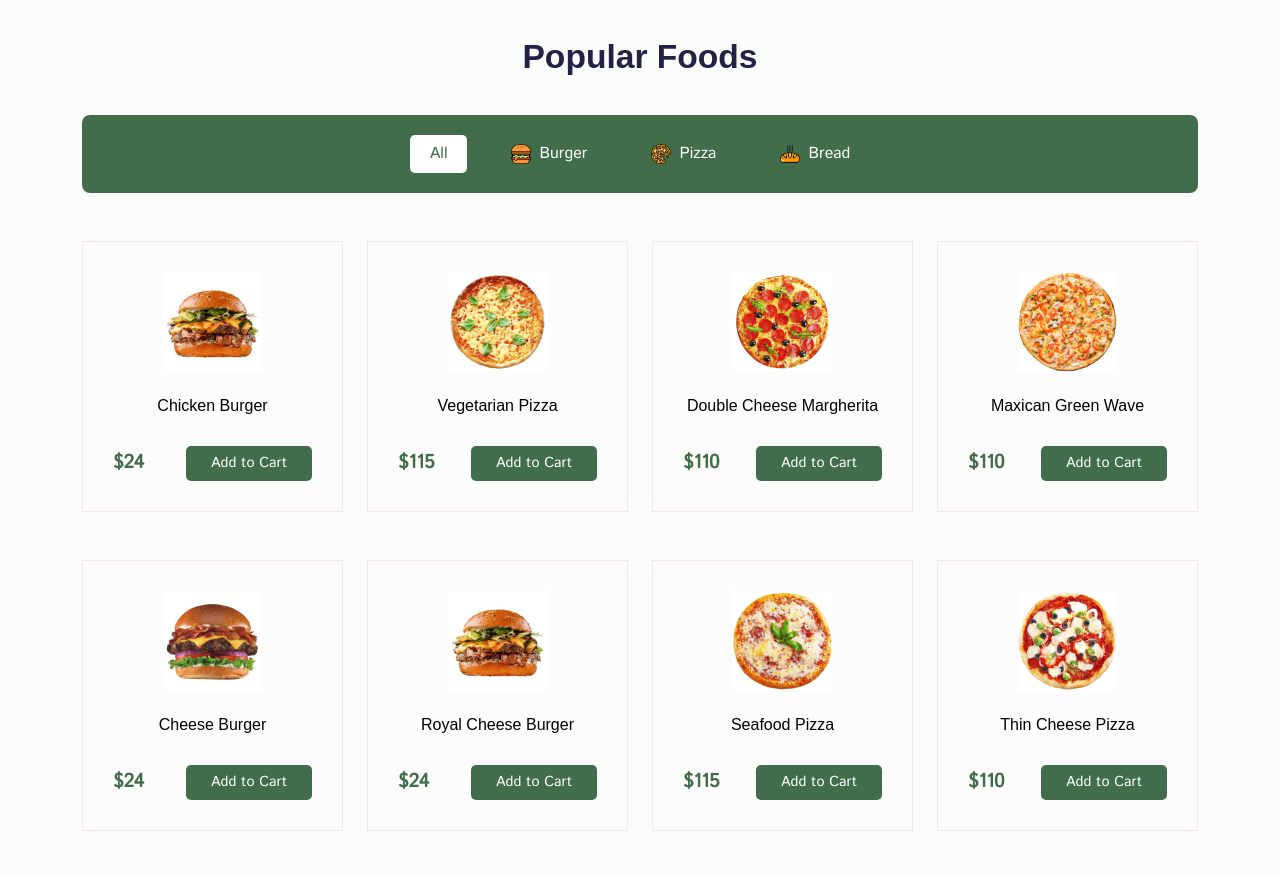
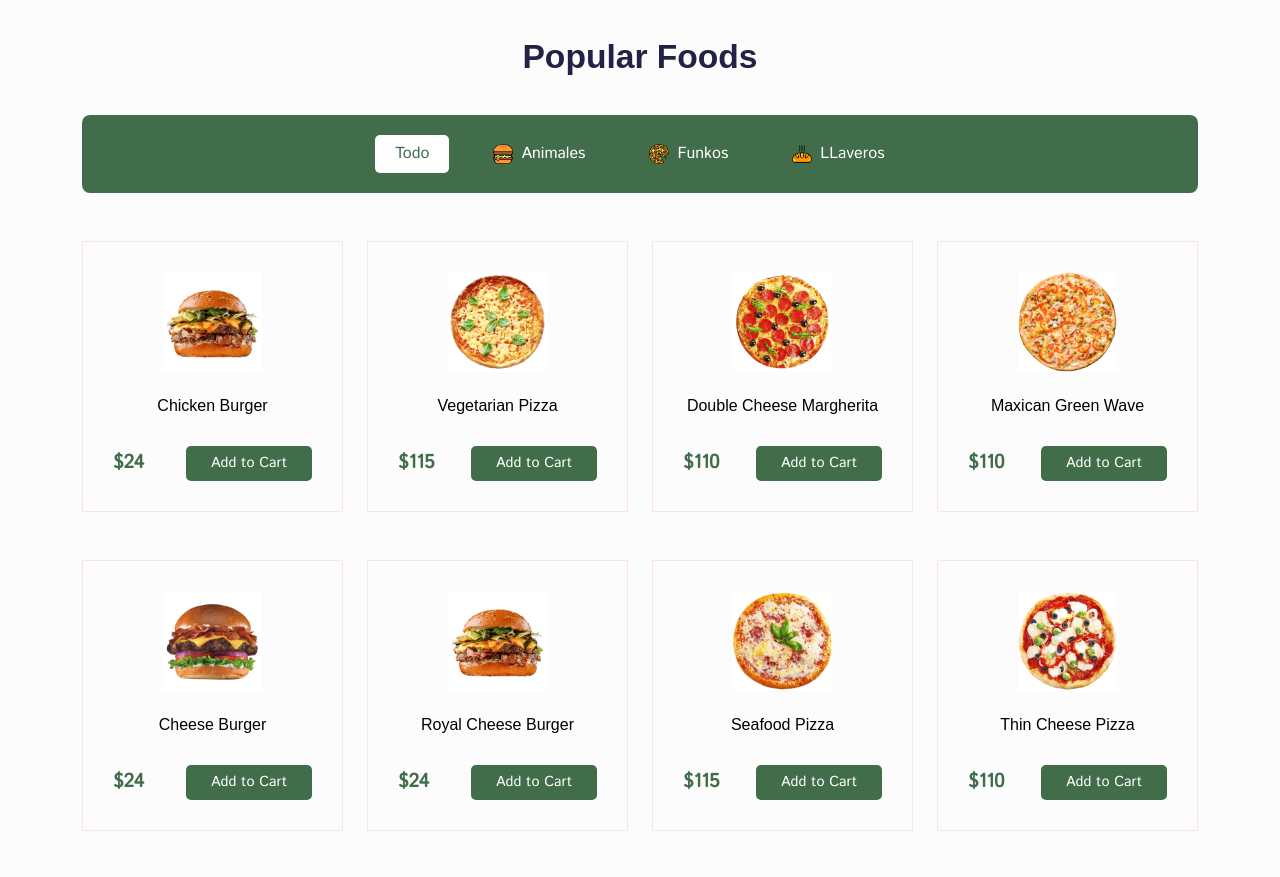
Before and after one commit to Fernanda2209/Amigurumis.Land, a React (Create React App) app: page /home in a window 1280 px wide. Shown: the part 1660-2537 px from the top of the page. Built offline with nearby package versions, Linux system fonts and the light colour scheme; a web font is replaced by a local one.

Commit message:
Category name

```diff
--- a/src/pages/Home.jsx
+++ b/src/pages/Home.jsx
@@ -198,7 +198,7 @@ const Home = () => {
                   } `}
                   onClick={() => setCategory("ALL")}
                 >
-                  All
+                  Todo
                 </button>
                 <button
                   className={`d-flex align-items-center gap-2 ${
@@ -207,7 +207,7 @@ const Home = () => {
                   onClick={() => setCategory("BURGER")}
                 >
                   <img src={foodCategoryImg01} alt="" />
-                  Burger
+                  Animales
                 </button>
 
                 <button
@@ -217,7 +217,7 @@ const Home = () => {
                   onClick={() => setCategory("PIZZA")}
                 >
                   <img src={foodCategoryImg02} alt="" />
-                  Pizza
+                  Funkos
                 </button>
 
                 <button
@@ -227,7 +227,7 @@ const Home = () => {
                   onClick={() => setCategory("BREAD")}
                 >
                   <img src={foodCategoryImg03} alt="" />
-                  Bread
+                  LLaveros
                 </button>
               </div>
             </Col>
```
